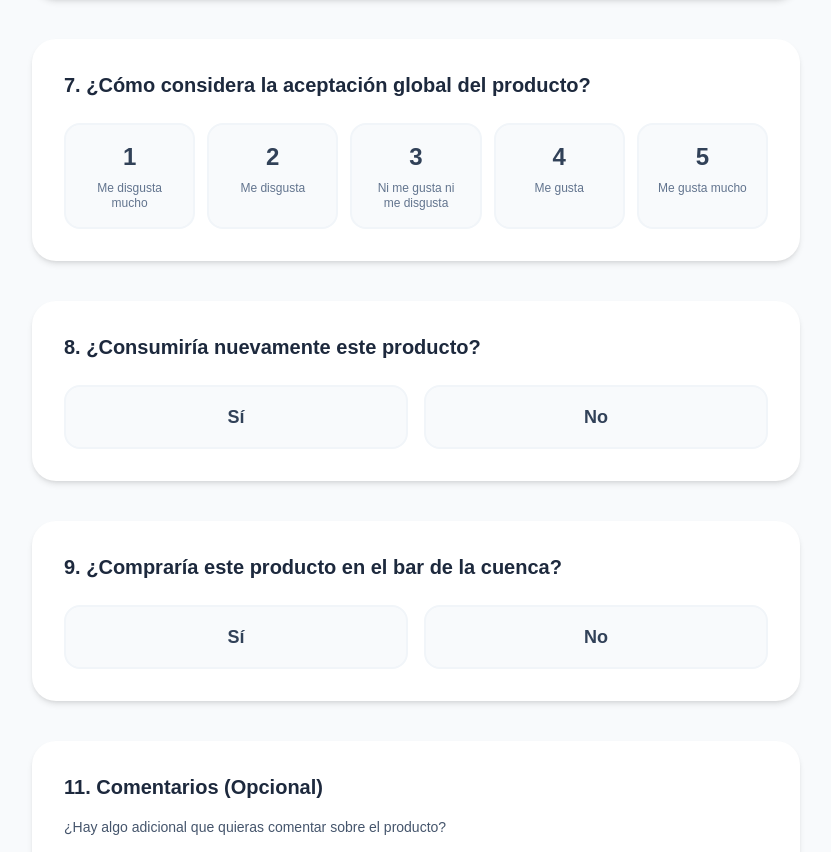
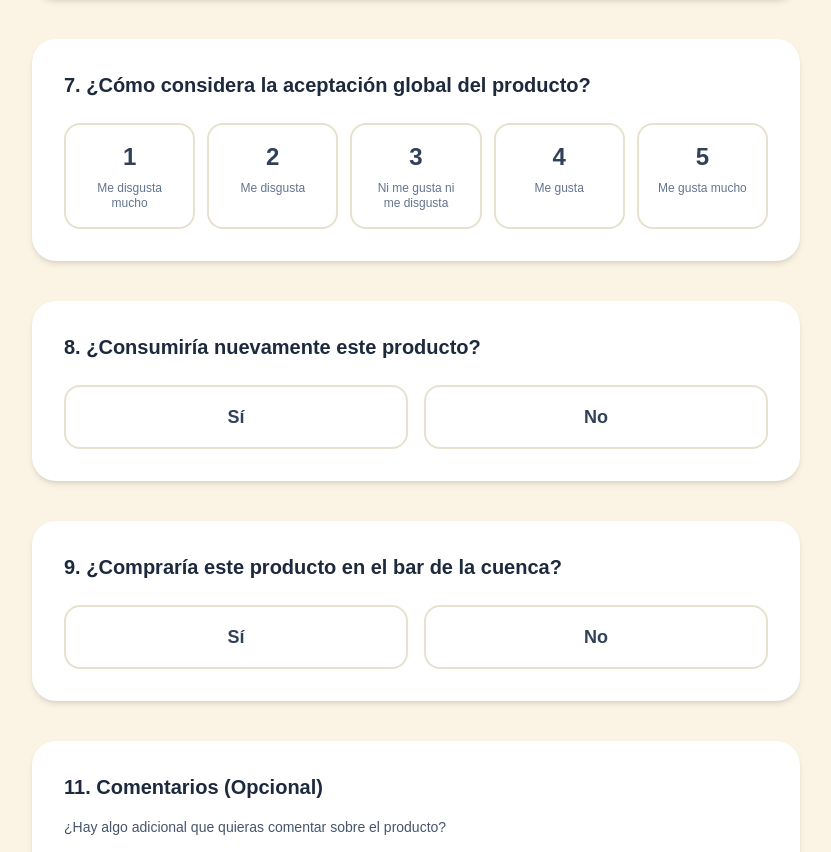
Before and after one commit to Damiankuc/Nutriscone, a Next.js app: page /encuesta in a window 1280 px wide. Shown: the part 1721-2573 px from the top of the page, without its empty margins (224-1055 px from the left). Built offline with nearby package versions, Linux system fonts and the light colour scheme; no server answers.

Commit message:
feat: implement product survey page with Supabase data submission integration

```diff
--- a/src/app/encuesta/page.tsx
+++ b/src/app/encuesta/page.tsx
@@ -91,9 +91,9 @@ export default function Encuesta() {
 
   if (status === 'success') {
     return (
-      <div className="min-h-screen bg-slate-50 flex items-center justify-center p-4">
+      <div className="min-h-screen bg-[#FBF4E4] flex items-center justify-center p-4">
         <div className="bg-white rounded-3xl shadow-xl p-10 max-w-md w-full text-center">
-          <div className="mb-6 flex items-center justify-center"><FiCheckCircle className="w-16 h-16 text-emerald-500" /></div>
+          <div className="mb-6 flex items-center justify-center"><FiCheckCircle className="w-16 h-16 text-brand" /></div>
           <h2 className="text-3xl font-bold text-slate-800 mb-4">¡Gracias por participar!</h2>
           <p className="text-slate-600 text-lg">Tus respuestas han sido registradas exitosamente y nos ayudarán a mejorar.</p>
           <p className="text-sm text-slate-500 mt-4">Serás redirigido al menú principal en 5 segundos...</p>
@@ -103,7 +103,7 @@ export default function Encuesta() {
   }
 
   return (
-    <div className="min-h-screen bg-slate-50 py-12 px-4 sm:px-6 lg:px-8">
+    <div className="min-h-screen bg-[#FBF4E4] py-12 px-4 sm:px-6 lg:px-8">
       <div className="max-w-3xl mx-auto">
         <div className="mb-6">
           <Link href="/" className="inline-flex items-center text-slate-500 hover:text-brand transition-colors font-medium">
@@ -128,7 +128,7 @@ export default function Encuesta() {
                       key={value}
                       className={`
                         relative flex flex-col items-center p-4 cursor-pointer rounded-2xl border-2 transition-all
-                        ${isSelected ? 'border-brand bg-brand-50 shadow-md transform scale-105' : 'border-slate-100 bg-slate-50 hover:bg-slate-100 hover:border-slate-300'}
+                        ${isSelected ? 'border-brand bg-brand-50 shadow-md transform scale-105' : 'border-[#C4B687]/40 bg-white hover:bg-[#FBF4E4] hover:border-[#C4B687]'}
                       `}
                     >
                       <input
@@ -153,7 +153,7 @@ export default function Encuesta() {
               <label
                 className={`
                   relative flex items-center justify-center p-4 cursor-pointer rounded-2xl border-2 transition-all
-                  ${formData.consumiria_nuevamente === true ? 'border-emerald-500 bg-emerald-50 shadow-md transform scale-105' : 'border-slate-100 bg-slate-50 hover:bg-slate-100 hover:border-slate-300'}
+                  ${formData.consumiria_nuevamente === true ? 'border-[#7B5434] bg-[#7B5434]/10 shadow-md transform scale-105' : 'border-[#C4B687]/40 bg-white hover:bg-[#FBF4E4] hover:border-[#C4B687]'}
                 `}
               >
                 <input
@@ -162,13 +162,13 @@ export default function Encuesta() {
                   className="sr-only"
                   onChange={() => handleChange('consumiria_nuevamente', true)}
                 />
-                <span className={`text-lg font-bold ${formData.consumiria_nuevamente === true ? 'text-emerald-700' : 'text-slate-700'}`}>Sí</span>
+                <span className={`text-lg font-bold ${formData.consumiria_nuevamente === true ? 'text-[#7B5434]' : 'text-slate-700'}`}>Sí</span>
               </label>
 
               <label
                 className={`
                   relative flex items-center justify-center p-4 cursor-pointer rounded-2xl border-2 transition-all
-                  ${formData.consumiria_nuevamente === false ? 'border-rose-500 bg-rose-50 shadow-md transform scale-105' : 'border-slate-100 bg-slate-50 hover:bg-slate-100 hover:border-slate-300'}
+                  ${formData.consumiria_nuevamente === false ? 'border-[#E2864A] bg-[#E2864A]/10 shadow-md transform scale-105' : 'border-[#C4B687]/40 bg-white hover:bg-[#FBF4E4] hover:border-[#C4B687]'}
                 `}
               >
                 <input
@@ -177,7 +177,7 @@ export default function Encuesta() {
                   className="sr-only"
                   onChange={() => handleChange('consumiria_nuevamente', false)}
                 />
-                <span className={`text-lg font-bold ${formData.consumiria_nuevamente === false ? 'text-rose-700' : 'text-slate-700'}`}>No</span>
+                <span className={`text-lg font-bold ${formData.consumiria_nuevamente === false ? 'text-[#E2864A]' : 'text-slate-700'}`}>No</span>
               </label>
             </div>
           </div>
@@ -189,7 +189,7 @@ export default function Encuesta() {
               <label
                 className={`
                   relative flex items-center justify-center p-4 cursor-pointer rounded-2xl border-2 transition-all
-                  ${formData.compraria_en_bar === true ? 'border-emerald-500 bg-emerald-50 shadow-md transform scale-105' : 'border-slate-100 bg-slate-50 hover:bg-slate-100 hover:border-slate-300'}
+                  ${formData.compraria_en_bar === true ? 'border-[#7B5434] bg-[#7B5434]/10 shadow-md transform scale-105' : 'border-[#C4B687]/40 bg-white hover:bg-[#FBF4E4] hover:border-[#C4B687]'}
                 `}
               >
                 <input
@@ -198,13 +198,13 @@ export default function Encuesta() {
                   className="sr-only"
                   onChange={() => handleChange('compraria_en_bar', true)}
                 />
-                <span className={`text-lg font-bold ${formData.compraria_en_bar === true ? 'text-emerald-700' : 'text-slate-700'}`}>Sí</span>
+                <span className={`text-lg font-bold ${formData.compraria_en_bar === true ? 'text-[#7B5434]' : 'text-slate-700'}`}>Sí</span>
               </label>
 
               <label
                 className={`
                   relative flex items-center justify-center p-4 cursor-pointer rounded-2xl border-2 transition-all
-                  ${formData.compraria_en_bar === false ? 'border-rose-500 bg-rose-50 shadow-md transform scale-105' : 'border-slate-100 bg-slate-50 hover:bg-slate-100 hover:border-slate-300'}
+                  ${formData.compraria_en_bar === false ? 'border-[#E2864A] bg-[#E2864A]/10 shadow-md transform scale-105' : 'border-[#C4B687]/40 bg-white hover:bg-[#FBF4E4] hover:border-[#C4B687]'}
                 `}
               >
                 <input
@@ -213,7 +213,7 @@ export default function Encuesta() {
                   className="sr-only"
                   onChange={() => handleChange('compraria_en_bar', false)}
                 />
-                <span className={`text-lg font-bold ${formData.compraria_en_bar === false ? 'text-rose-700' : 'text-slate-700'}`}>No</span>
+                <span className={`text-lg font-bold ${formData.compraria_en_bar === false ? 'text-[#E2864A]' : 'text-slate-700'}`}>No</span>
               </label>
             </div>
           </div>
```
